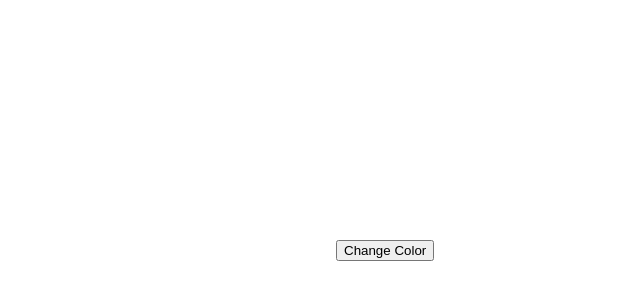
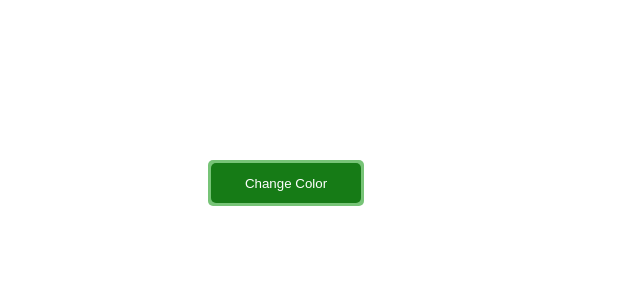
Before and after one commit to sajahanss/random-color, a plain HTML site: page index.html in a window 1280 px wide. Shown: the part 160-460 px from the top of the page, without its empty margins (304-944 px from the left). Drawn offline with Linux system fonts and the light colour scheme.

Commit message:
Update index.html

```diff
--- a/index.html
+++ b/index.html
@@ -6,18 +6,40 @@
     <title>Document</title>
     <style>
         button{
+
+            height: 40px;
+            width: 150px;
+            color: white;
+            background-color: rgb(22, 123, 22);
+           border-radius: 5px;
+           border-style: none;
+           font-family: system-ui, -apple-system, "Segoe UI", Roboto,;
+
+        }
+        button:hover{
+            border: 2px solid white;
+        }
+        .bbg{
             position: absolute;
-            top: 50vh;
-            left: 50vw;
+            top: 40%;
+            left: 40%;
+            background-color: rgb(119, 196, 119);
+            padding: 3px;
+            border:none;
+            border-radius: 5px;
+
         }
         body{
             width: 100%;
             height: 100%;
+
         }
     </style>
 </head>
 <body id="bgcolor">
+    <div class="bbg">
     <button onclick="colorchange()">Change Color </button>
+    </div>
     <script>
         function colorchange()
         {
```
